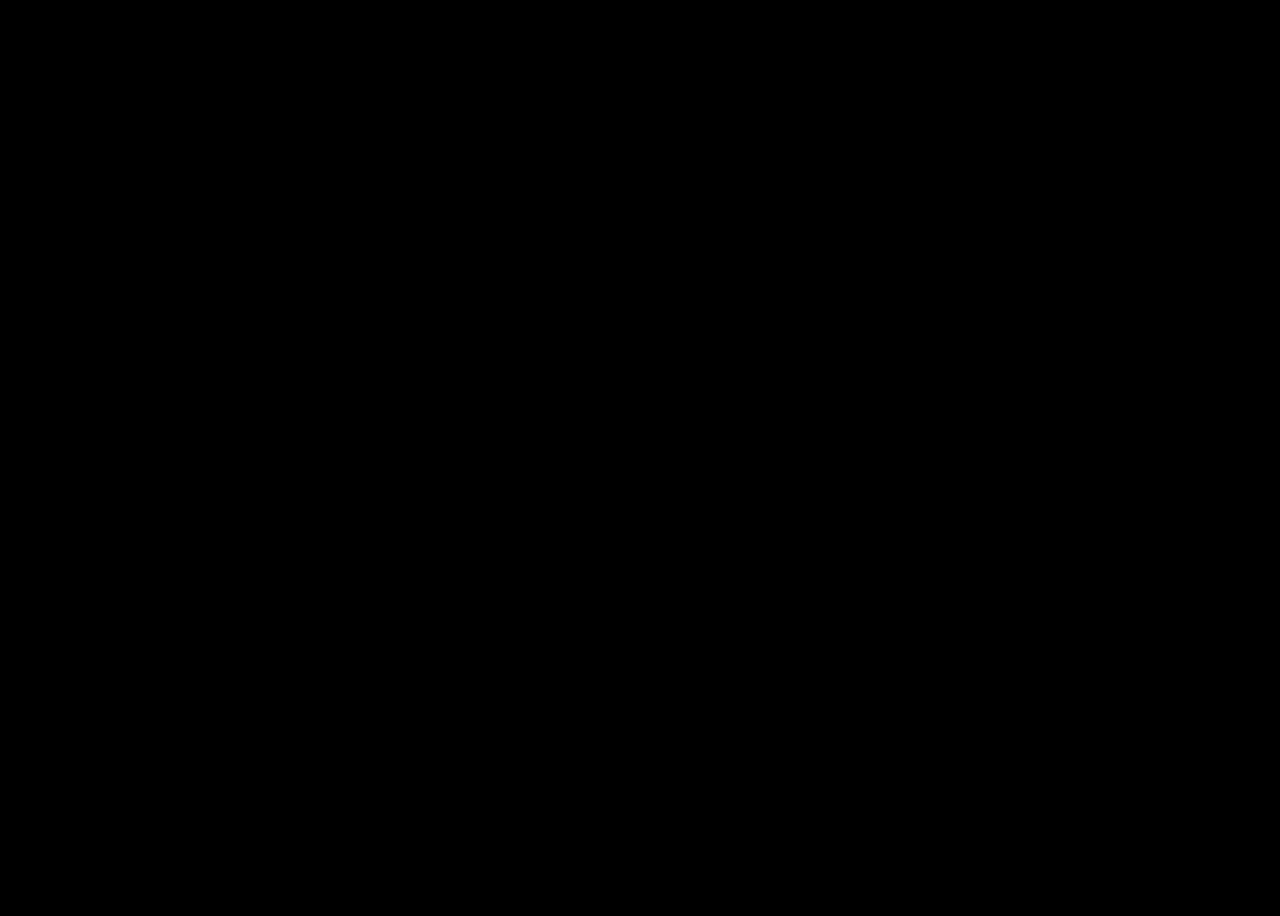
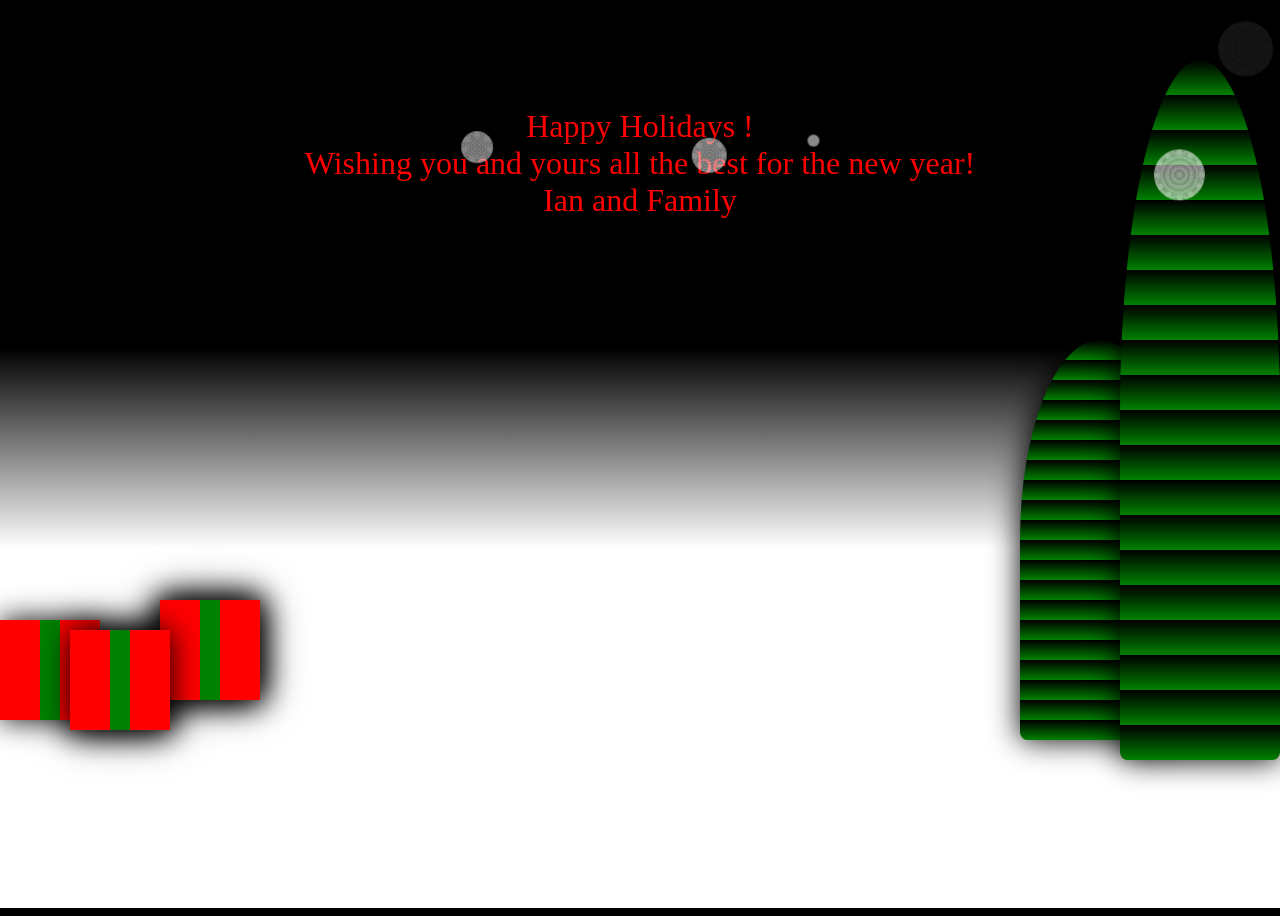
Before and after one commit to Jaycossey/happy-holidays, a plain HTML site: page index.html in a window 1280 px wide. Both pictures are taken after a click on the button "Click Here to Unwrap!". Before the commit the page ends 800 px from the top, so only its background shows below. Drawn offline with Linux system fonts and the light colour scheme.

Commit message:
finished project

```diff
--- a/assets/scripts.js
+++ b/assets/scripts.js
@@ -10,6 +10,7 @@ const unwrapGift = (element) => {
     ROOT_DIV.removeChild(element);
 
     startSnowing();
+    setCardMessage();
 }
 
 const handleSubmit = () => {
@@ -49,11 +50,49 @@ class Snow {
         this.size = size;
         this.position = position;
         this.speed = speed;
+        this.element = document.createElement('div');
+        this.element.style.width = this.size + "px";
+        this.element.style.height = this.size + "px";
+        this.element.classList = "snowFlake";
+        this.element.style.left = `${getRandom(100)}vw`;
     }
+}
+
+const getRandom = (options) => {
+    return Math.floor(Math.random() * options);
 }
 
 const startSnowing = () => {
     const snowArray = [];
 
+    // call this for each snowflake object
+    let randomNumber = getRandom(10) + 10;
+
+    for (let i = 0; i < randomNumber; i++) {
+        let snowFlake = new Snow(getRandom(50), getRandom(100), getRandom(20));
+        snowArray.push(snowFlake);
+        setTimeout(() => {
+            ROOT_DIV.append(snowArray[i].element);
+        }, getRandom(3000) * i);
+    }
 
 }
+
+// startSnowing();
+
+// CARD GREETINGS ----------------------------
+const setCardMessage = () => {
+    const bottomDiv = document.createElement('div');
+    bottomDiv.className = "fadeUpBg";
+
+    bottomDiv.innerText = `Happy Holidays ${userName}!\nWishing you and yours all the best for the new year!\nIan and Family`;
+
+    const giftDiv = document.createElement('div');
+    giftDiv.classList = "gift";
+
+    bottomDiv.append(giftDiv);
+
+    ROOT_DIV.append(bottomDiv);
+}
+
+// setCardMessage();
--- a/assets/styles.css
+++ b/assets/styles.css
@@ -11,15 +11,10 @@ body {
     justify-content: center;
     text-align: center;
     padding: 100px;
+    padding-bottom: 0;
+    overflow: hidden;
 }
 
-body:before {
-
-}
-
-body:after {
-
-}
 
 .welcome {
     width: 90vw;
@@ -78,3 +73,97 @@ body:after {
     border-radius: 15px;
     left: 40vw;
 }
+
+.snowFlake {
+    background-image: repeating-radial-gradient(circle at center, white 20%, silver 40%);
+    border: 6px dotted white;
+    position: absolute;
+    animation: falling;
+    animation-duration: 15s;
+    animation-timing-function: linear;
+    animation-iteration-count: infinite;
+
+    border-radius: 50%;
+}
+
+
+@keyframes falling {
+    0% {
+        top: 0;
+        opacity: 0;
+    }
+    25% {
+        transform: translate(20px, 25vh);
+        opacity: 0.8;
+    }
+    50% {
+        transform: translate(-20px, 60vh);
+    }
+    75% {
+        transform: translate(10px, 75vh);
+        opacity: 0;
+    }
+    100% {
+        transform: translate(10px, 100vh);
+        opacity: 0;
+    }
+}
+
+.fadeUpBg {
+    background-image: linear-gradient(0, white 45%, transparent 70%);
+    width: 100vw;
+    height: 100vh;
+    /* border: 2px solid red; */
+    color: red;
+    font-size: 2rem;
+}
+
+.fadeUpBg:after,
+.fadeUpBg:before {
+    position: absolute;
+    width: 160px;
+    content: '\A';
+    background-image: repeating-linear-gradient(0, green 90%, black 95%);
+    border-radius: 200% 200% 30px 30px;
+    filter: drop-shadow(0 0 15px black);
+}
+.fadeUpBg:after {
+    height: 700px;
+    right: 0;
+    bottom: 40px;
+}
+.fadeUpBg:before {
+    height: 400px;
+    right: 100px;
+    bottom: 60px;
+}
+
+.gift,
+.gift:after,
+.gift:before {
+    width: 100px;
+    height: 100px;
+    position: absolute;
+    background-color: red;
+    background-image: linear-gradient(90deg, red 40%, green 40%, green 60%, red 60%);
+    filter: drop-shadow(0 0 15px black);
+}
+
+.gift {
+    left: 20;
+    bottom: 80px;
+}
+
+.gift:after {
+    left: 70px;
+    bottom: -10px;
+    content: '\A';
+    z-index: 10;
+}
+
+.gift:before {
+    left: 160px;
+    bottom: 20px;
+    z-index: 0;
+    content: '\A';
+}
```
